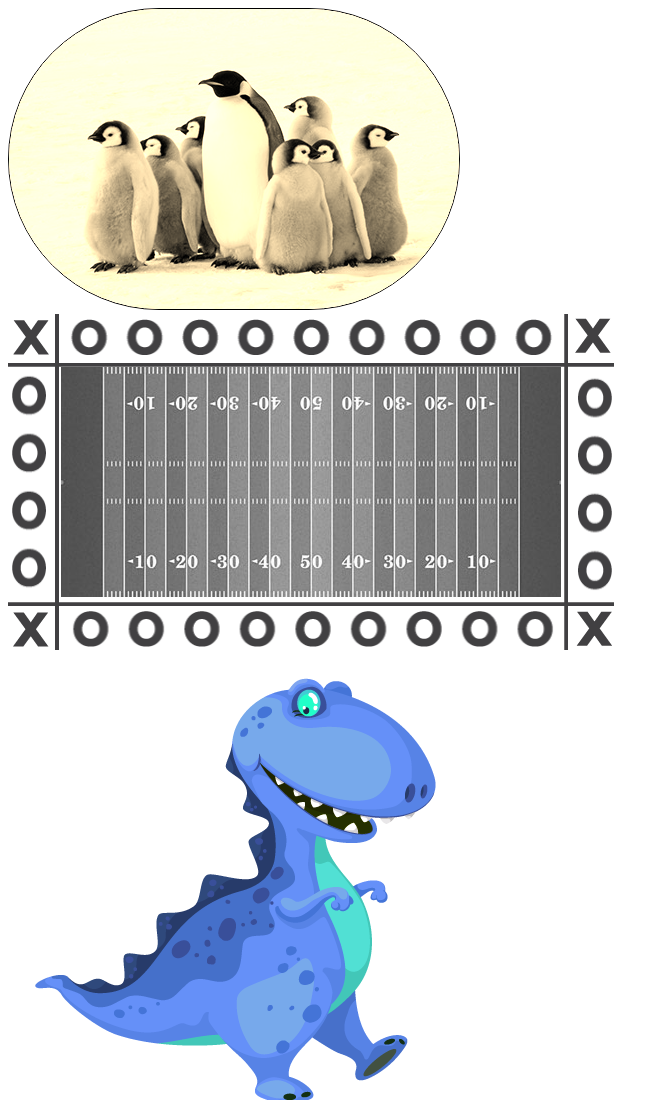
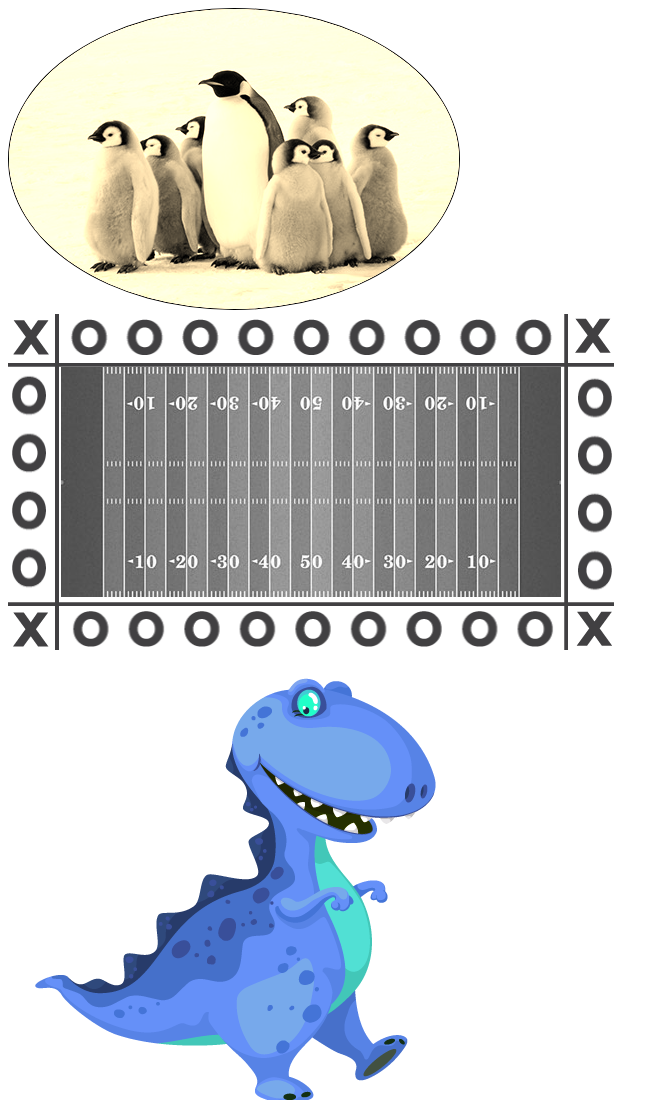
Before and after one commit to annie076/Imitation.github.io, a plain HTML site: page index.html in a window 1280 px wide. Shown: the top 1100 px of the page, without its empty margins (0-669 px from the left). Drawn offline with Linux system fonts and the light colour scheme.

Commit message:
Update index.html

```diff
--- a/index.html
+++ b/index.html
@@ -10,7 +10,8 @@
         }
     </style>
     </head>
-        <img src="penguins.jpg" style="border-radius: 225px; border: 1px solid black; -webkit-filter:sepia(100%);">
+    <div>
+        <img src="penguins.jpg" style="border-radius: 50%; border: 1px solid black; -webkit-filter:sepia(100%);">
     </div>
     <div class="footballfield" style="width: 500px; height:230px;  border: solid 53px #000000; border-image:url(tic-tac-toe.png) 53 round;">
         <img src="football_field.jpg" style="-webkit-filter:grayscale(100%);">
```
